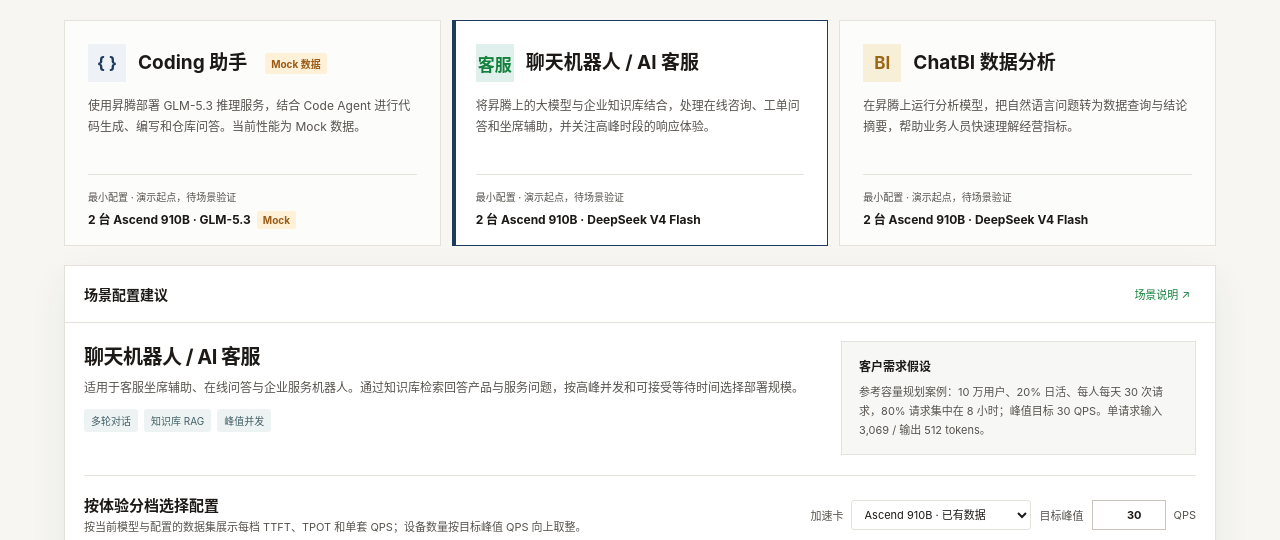
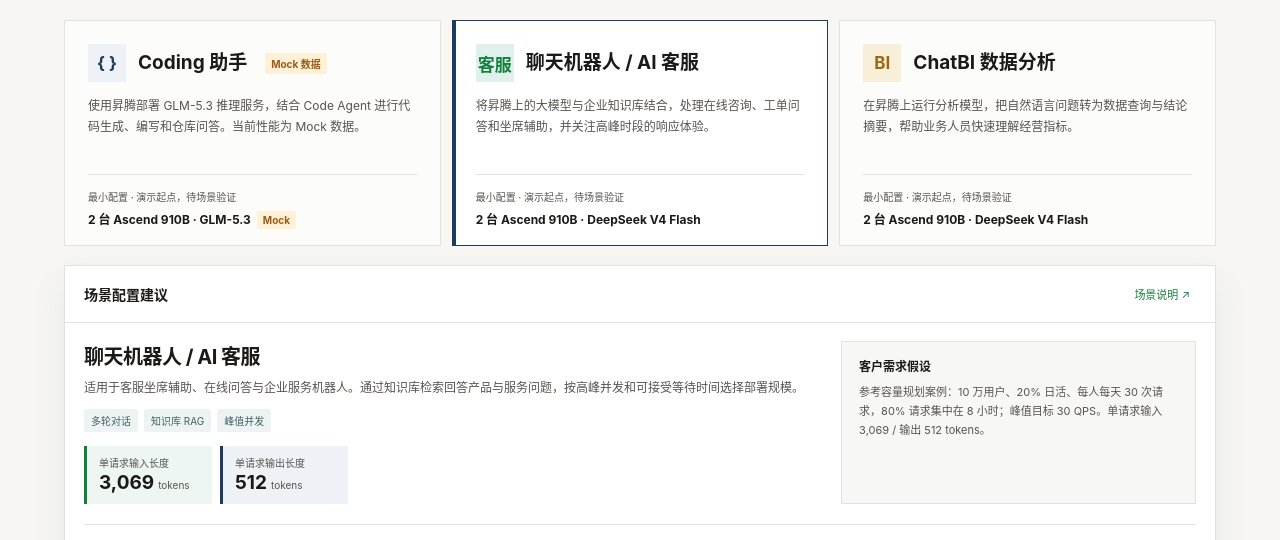
Before and after one commit to Leon00x/ascend-solution-desk, a plain HTML site: page index.html in a window 1280 px wide. Shown: the part 226-766 px from the top of the page. Drawn offline with Linux system fonts and the light colour scheme.

Commit message:
Highlight chatbot input and output lengths

```diff
--- a/index.html
+++ b/index.html
@@ -108,6 +108,13 @@
     .scene-intro p { color:var(--muted); line-height:1.65; margin:0; font-size:12px; }
     .scene-tags { display:flex; flex-wrap:wrap; gap:6px; margin-top:11px; }
     .tag { color:#426067; background:#edf3f2; padding:4px 7px; font-size:10px; border-radius:3px; }
+    .token-highlights { display:flex; flex-wrap:wrap; align-items:stretch; gap:8px; margin-top:14px; }
+    .token-highlights[hidden] { display:none; }
+    .token-highlight { min-width:128px; padding:9px 12px; border-left:3px solid var(--teal); background:#edf6f3; }
+    .token-highlight.output { border-left-color:var(--red); background:var(--red-soft); }
+    .token-highlight span { display:block; color:var(--muted); font-size:10px; margin-bottom:2px; }
+    .token-highlight strong { color:var(--ink); font-size:19px; line-height:1.2; }
+    .token-highlight small { color:var(--muted); font-size:10px; margin-left:4px; }
     .config-title { display:flex; align-items:center; justify-content:space-between; margin:13px 0 9px; font-weight:700; }
     .config-title span { font-size:11px; color:var(--muted); font-weight:450; }
     .config-card { border:1px solid var(--line); padding:11px 12px; margin-bottom:8px; display:grid; grid-template-columns:1fr auto; gap:8px; align-items:center; }
@@ -235,7 +242,7 @@
         <article class="panel">
           <div class="panel-head"><span class="panel-title">场景配置建议</span><button id="detailBtn" style="border:0;background:transparent;color:var(--teal);font-size:11px">场景说明 ↗</button></div>
           <div class="panel-body">
-            <div class="scene-top"><div class="scene-intro"><h2 id="sceneHeading"></h2><p id="sceneDescription"></p><div class="scene-tags" id="sceneTags"></div></div><div class="assumption-box"><h3>客户需求假设</h3><p id="assumptionText"></p></div></div>
+            <div class="scene-top"><div class="scene-intro"><h2 id="sceneHeading"></h2><p id="sceneDescription"></p><div class="scene-tags" id="sceneTags"></div><div class="token-highlights" id="serviceTokenHighlights" hidden aria-label="聊天机器人单请求测试负载"><div class="token-highlight"><span>单请求输入长度</span><strong>3,069</strong><small>tokens</small></div><div class="token-highlight output"><span>单请求输出长度</span><strong>512</strong><small>tokens</small></div></div></div><div class="assumption-box"><h3>客户需求假设</h3><p id="assumptionText"></p></div></div>
             <div class="planning-bar"><div><h3>按体验分档选择配置</h3><p>按当前模型与配置的数据集展示每档 TTFT、TPOT 和单套 QPS；设备数量按目标峰值 QPS 向上取整。</p></div><div class="planning-controls"><label class="chip-input">加速卡 <select id="planChip" aria-label="选择加速卡"><option value="910B">Ascend 910B · 已有数据</option><option value="910C">Ascend 910C · 待采集</option><option value="950DT">Ascend 950DT · 待采集</option></select></label><label class="demand-input">目标峰值 <input id="targetQps" type="number" min="0.1" max="1000" step="0.1" value="30" aria-label="目标峰值 QPS"/> QPS</label></div></div>
             <div class="tier-grid" id="tierGrid"></div>
             <div class="plan-bottom"><div><div class="multiplier"><div class="mult-top"><label>所选档位 · 配置倍数</label><div class="stepper"><button id="minus" aria-label="减少配置倍数">−</button><input id="multInput" type="number" min="1" max="16" value="1" aria-label="配置倍数"/><button id="plus" aria-label="增加配置倍数">+</button></div></div><div class="mult-explain" id="multExplain"></div><div class="mult-result"><span>估算可承载峰值</span><strong id="usersResult">— <small>QPS</small></strong></div></div></div><div class="mini-experience"><div class="mini-head"><strong>实际体验 · 按当前档位回放</strong><span id="miniTierMeta"></span></div><div class="mini-question" id="miniIntro">提问后按该档 TTFT 等待首字，再按 TPOT 逐步显示回复。</div><div class="mini-answer" id="miniAnswer">选择档位，输入问题开始体验。</div><form class="mini-actions" id="miniForm"><input id="miniInput" value="请介绍一下你自己" aria-label="体验问题"/><button type="submit" id="miniSend">发送体验</button></form><div class="mini-status" id="miniStatus">回复内容为演示文案，响应节奏按原始压测值模拟。</div></div></div>
@@ -319,7 +326,7 @@
   function scenarioData(){ if($('#planChip').value!=='910B')return []; return scenarios[selected].id==='coding'?glmMockData:data; }
   function sourceLabel(){ return $('#planChip').value!=='910B'?'待采集':scenarios[selected].id==='coding'?'Mock 数据':'实测数据'; }
   function renderScenarios(){ $('#scenarioStrip').innerHTML=scenarios.map((s,i)=>{const coding=s.id==='coding', model=coding?'GLM-5.3':'DeepSeek V4 Flash';return `<button class="scenario ${i===selected?'selected':''}" data-index="${i}"><span class="scenario-title-row"><span class="scenario-icon">${s.icon}</span><span class="scenario-title">${s.title}</span>${coding?'<span class="mock-mark">Mock 数据</span>':''}</span><span class="scenario-text"><span class="scenario-desc">${sceneCardCopy[s.id]}</span></span><span class="scenario-fit"><small>最小配置 · 演示起点，待场景验证</small>2 台 Ascend 910B · ${model}${coding?'<span class="mock-mark">Mock</span>':''}</span></button>`;}).join(''); $$('.scenario').forEach(b=>b.onclick=()=>selectScenario(+b.dataset.index)); }
-  function selectScenario(i){ selected=i; const s=scenarios[i], demand=sceneDemand[s.id]; selectedTierIndex=demand.tier; renderScenarios(); $('#sceneHeading').textContent=s.heading; $('#sceneDescription').textContent=s.description+(s.id==='coding'?' 当前 GLM-5.3 配置和性能为 Mock 数据，待真实压测替换。':''); $('#sceneTags').innerHTML=s.tags.map(t=>`<span class="tag">${t}</span>`).join(''); $('#assumptionText').textContent=demand.text; $('#targetQps').value=demand.qps; $('#multInput').value=1; $('#modelFilter').value=s.id==='coding'?'GLM-5.3 · Mock 数据':'DeepSeek V4 Flash 0731'; $('#modelFilter2').value=$('#modelFilter').value; $('#miniAnswer').textContent='选择档位，输入问题开始体验。'; $('#miniStatus').textContent=s.id==='coding'?'回复内容和响应节奏均为 Mock 数据。':'回复内容为演示文案，响应节奏按原始压测值模拟。'; renderTierCards(); updateMultiplier(); renderChartAndTable(); }
+  function selectScenario(i){ selected=i; const s=scenarios[i], demand=sceneDemand[s.id]; selectedTierIndex=demand.tier; renderScenarios(); $('#sceneHeading').textContent=s.heading; $('#sceneDescription').textContent=s.description+(s.id==='coding'?' 当前 GLM-5.3 配置和性能为 Mock 数据，待真实压测替换。':''); $('#sceneTags').innerHTML=s.tags.map(t=>`<span class="tag">${t}</span>`).join(''); $('#serviceTokenHighlights').hidden=s.id!=='service'; $('#assumptionText').textContent=demand.text; $('#targetQps').value=demand.qps; $('#multInput').value=1; $('#modelFilter').value=s.id==='coding'?'GLM-5.3 · Mock 数据':'DeepSeek V4 Flash 0731'; $('#modelFilter2').value=$('#modelFilter').value; $('#miniAnswer').textContent='选择档位，输入问题开始体验。'; $('#miniStatus').textContent=s.id==='coding'?'回复内容和响应节奏均为 Mock 数据。':'回复内容为演示文案，响应节奏按原始压测值模拟。'; renderTierCards(); updateMultiplier(); renderChartAndTable(); }
   function tierPoint(){ return scenarioData().find(d=>d.conc===tierDefs[selectedTierIndex].conc); }
   function targetQps(){ return Math.max(.1,Math.min(1000,parseFloat($('#targetQps').value)||1)); }
   function renderTierCards(){ const target=targetQps(), rows=scenarioData(), mock=sourceLabel()==='Mock 数据'; if(!rows.length){ $('#tierGrid').innerHTML=`<div class="bench-empty" style="grid-column:1/-1">Ascend ${$('#planChip').value} · ${scenarioModel()} 暂无性能数据，等待压测记录导入后提供体验分档与容量建议。</div>`; return; } $('#tierGrid').innerHTML=tierDefs.map((t,i)=>{const d=rows.find(row=>row.conc===t.conc), units=Math.ceil(target/d.qps);return `<button class="tier-card ${i===selectedTierIndex?'selected':''}" data-tier="${i}" aria-pressed="${i===selectedTierIndex}"><span class="tier-name"><span><i style="background:${t.color}"></i>${t.name} · ${t.desc}</span>${mock?'<span class="mock-mark">Mock</span>':''}</span><div class="tier-conc">单套${mock?'Mock':'实测'} ${t.conc} 并发</div><div class="tier-metric"><span>TTFT avg / p99</span><b>${(d.ttft/1000).toFixed(2)} / ${(d.ttftP99/1000).toFixed(2)}s</b></div><div class="tier-metric"><span>TPOT avg</span><b>${d.tpot.toFixed(1)}ms</b></div><div class="tier-metric"><span>单套 QPS</span><b>${d.qps.toFixed(2)}</b></div><div class="tier-need">达到 ${target} QPS 需<strong>${units} 套 · ${units*2} 台</strong></div></button>`;}).join(''); $$('.tier-card').forEach(b=>b.onclick=()=>{selectedTierIndex=+b.dataset.tier;renderTierCards();updateMultiplier();}); }
```
